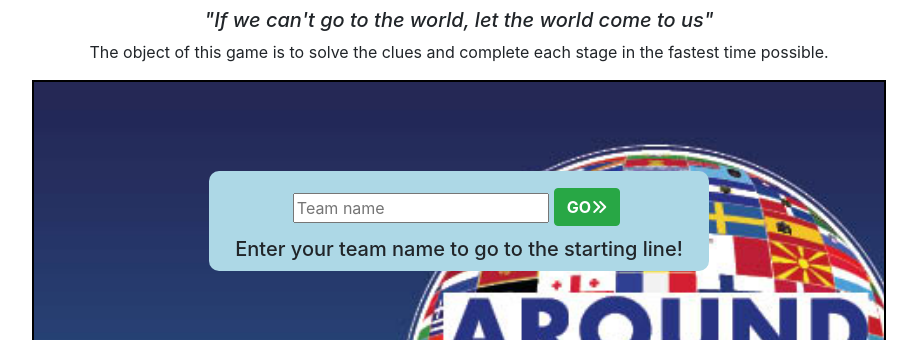
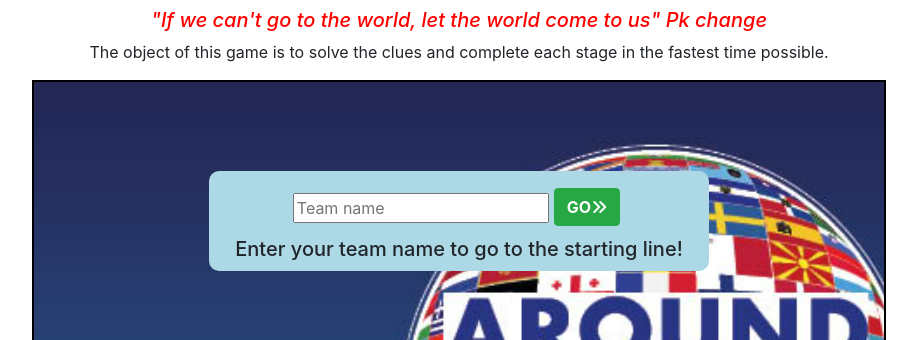
Before and after one commit to PeterKellett/race-the-world-1, a Flask app: page / in a window 1280 px wide. Shown: the part 88-428 px from the top of the page, without its empty margins (181-1098 px from the left). Run offline with Flask 2, Linux system fonts and the light colour scheme; data that the repository does not hold is empty; some libraries are stand-ins or nearby versions.

Commit message:
Made a change to headline quote.

```diff
--- a/static/css/style.css
+++ b/static/css/style.css
@@ -26,6 +26,10 @@ h2 span {
 
 h5 {
     text-align: center;
+}
+
+h5 em {
+    color: red;
 }
 
 p {
--- a/templates/base.html
+++ b/templates/base.html
@@ -33,7 +33,7 @@
         <div class="col-12">
           <h1 class="header">Peter Kelletts Round The World Trivia Race Game</h1>
           <h5>
-            <em>"If we can't go to the world, let the world come to us"</em>
+            <em>"If we can't go to the world, let the world come to us" Pk change</em>
           </h5>
           {% block content %} {% endblock %}
         </div>
--- a/templates/stage-2.html
+++ b/templates/stage-2.html
@@ -16,7 +16,7 @@
         <div class="card clue">
           <div class="card-body">
             {{clue.step}}) {{clue.question}}
-            <form action="">
+
               <input type="text" id="answer" name="answer" />
               <button
                 type="button"
@@ -26,7 +26,7 @@
               >
                 Submit
               </button>
-            </form>
+
           </div>
         </div>
 
--- a/templates/stage-3.html
+++ b/templates/stage-3.html
@@ -16,7 +16,7 @@
         <div class="card clue">
           <div class="card-body">
             {{clue.step}}) {{clue.question}}
-            <form action="">
+
               <input type="text" id="answer" name="answer" />
               <button
                 type="button"
@@ -26,14 +26,14 @@
               >
                 Submit
               </button>
-            </form>
+
           </div>
         </div>
 
         {% endfor %}
         <div class="row justify-content-center">
           <button type="button" class="btn btn-success btn-lg" id="stop">
-            Stop
+            Stop the clock
           </button>
         </div>
       </div>
```
Also changed, not shown: templates/stage-1.html (+8 -7 lines).
